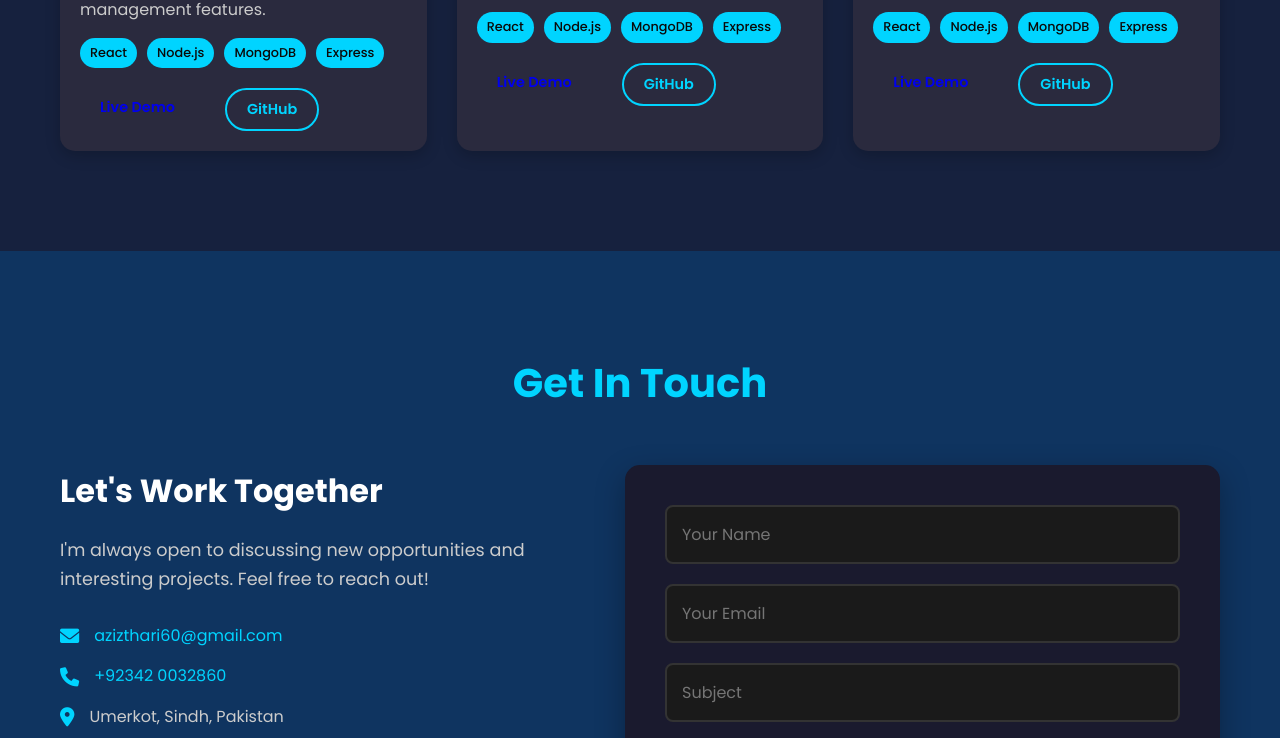
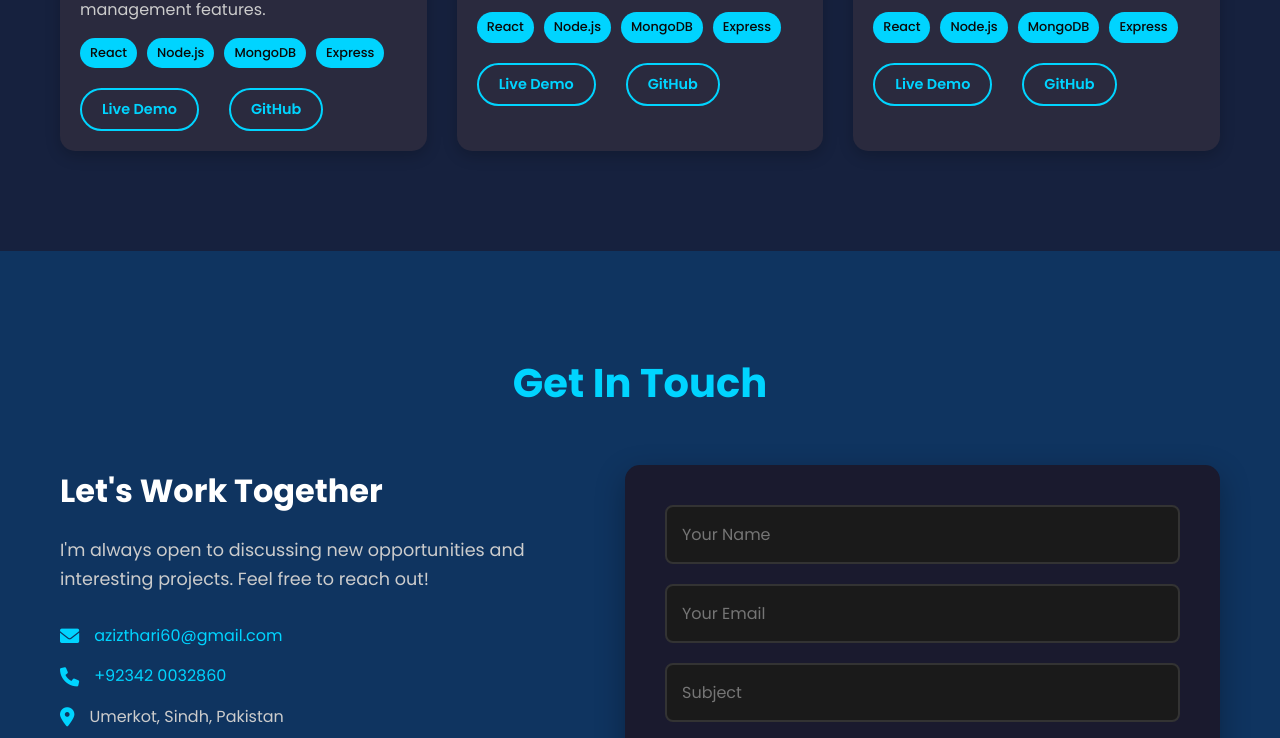
Before and after one commit to azizthari60-netizen/azizullah, a plain HTML site: page index.html in a window 1280 px wide. Shown: the part 3273-4011 px from the top of the page. Drawn offline with Linux system fonts and the light colour scheme.

Commit message:
Btn change

```diff
--- a/index.html
+++ b/index.html
@@ -155,8 +155,8 @@ console.log(dev.getSummary());
                         <span>Express</span>
                     </div>
                     <div class="project-links">
-                        <a href="https://bs-chem.vercel.app" class="btn small">Live Demo</a>
-                        <a href="#" class="btn small secondary">GitHub</a>
+                        <a href="https://bs-chem.vercel.app" class="btn small secondary">Live Demo</a>
+                        <a href="https://github.com/azizthari/LMS-Portal" class="btn small secondary">GitHub</a>
                     </div>
                 </div>
                 <div class="project-card">
@@ -172,7 +172,7 @@ console.log(dev.getSummary());
                         <span>Express</span>
                     </div>
                     <div class="project-links">
-                        <a href="#" class="btn small">Live Demo</a>
+                        <a href="#" class="btn small secondary">Live Demo</a>
                         <a href="#" class="btn small secondary">GitHub</a>
                     </div>
                 </div>
@@ -189,7 +189,7 @@ console.log(dev.getSummary());
                         <span>Express</span>
                     </div>
                     <div class="project-links">
-                        <a href="#" class="btn small">Live Demo</a>
+                        <a href="#" class="btn small secondary">Live Demo</a>
                         <a href="#" class="btn small secondary">GitHub</a>
                     </div>
                 </div>
```
